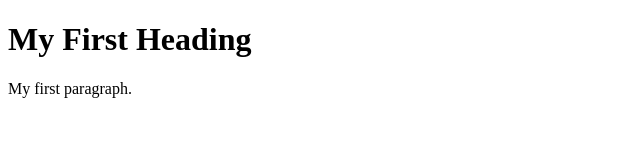
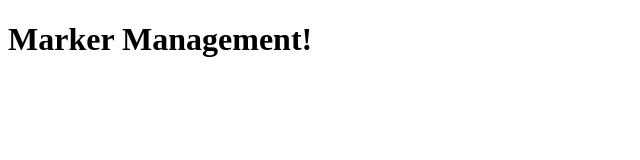
Before and after one commit to CourtWest7/MarkerPremiere, a plain HTML site: page app/index.html in a window 1280 px wide. Shown: the whole page, without its empty margins (0-640 px from the left). Drawn offline with Linux system fonts and the light colour scheme.

Commit message:
Made default html a little better

```diff
--- a/app/index.html
+++ b/app/index.html
@@ -1,11 +1,14 @@
 <!DOCTYPE html>
 <html>
 
+<head>
+    <meta name="viewport" content="width=device-width, initial-scale=1" />
+    <title>Marker Management</title>
+
+</head>
+
 <body>
-
-    <h1>My First Heading</h1>
-    <p>My first paragraph.</p>
-
+<h1>Marker Management!</h1>
 </body>
 
 </html>
```
